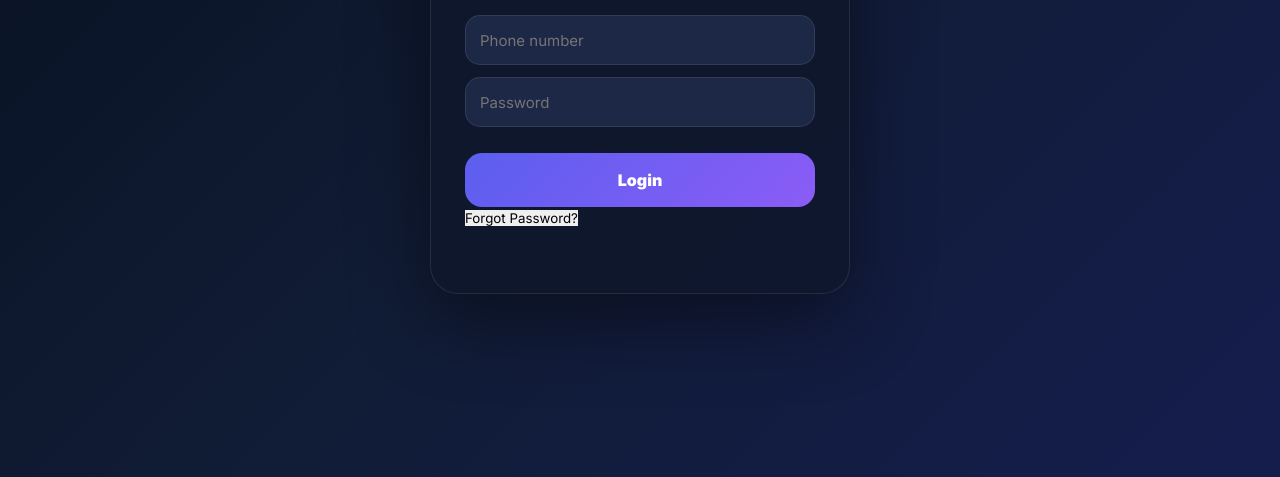
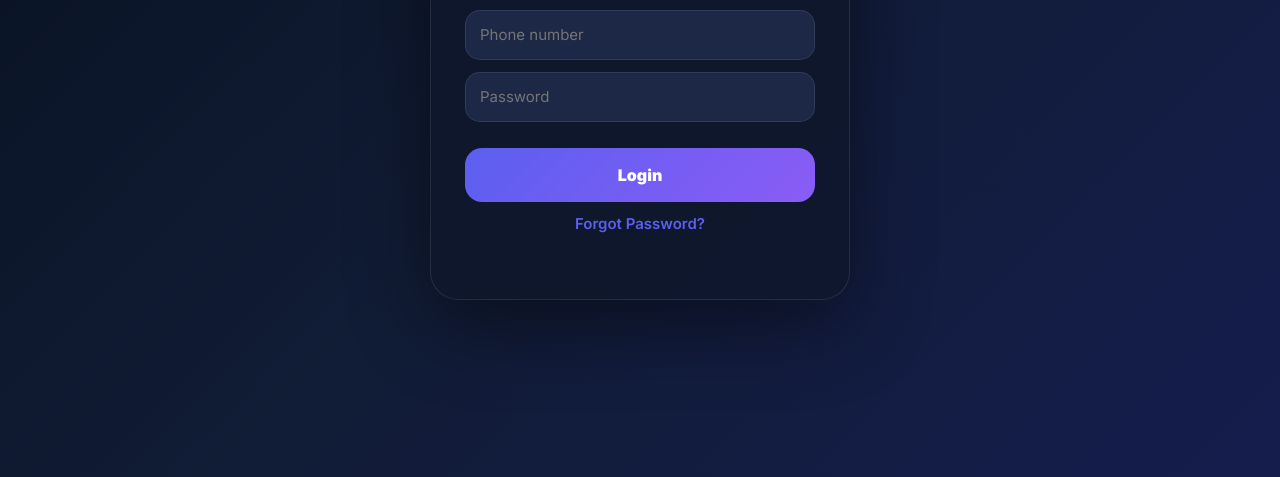
Before and after one commit to Kotisolo/securechat, a website: page public/app.html in a window 1280 px wide. Both pictures are taken after a click on the button "Get Started". Shown: the part 323-800 px from the top of the page. Drawn offline with nearby package versions, Linux system fonts and the light colour scheme.

Commit message:
Update style.css

```diff
--- a/public/style.css
+++ b/public/style.css
@@ -91,3 +91,19 @@ main{height:calc(100dvh - 74px);display:flex;min-height:0}
   .composer{position:fixed;left:0;right:0;bottom:0;z-index:15;padding-bottom:calc(10px + env(safe-area-inset-bottom))}
   .messages{padding-bottom:92px}
 }
+/* Forgot Password button */
+.link-btn{
+    width:100%;
+    margin-top:12px;
+    background:none;
+    border:none;
+    color:#5B5FEF;
+    cursor:pointer;
+    font-weight:600;
+    font-size:15px;
+    text-align:center;
+}
+
+.link-btn:hover{
+    text-decoration:underline;
+}
```
